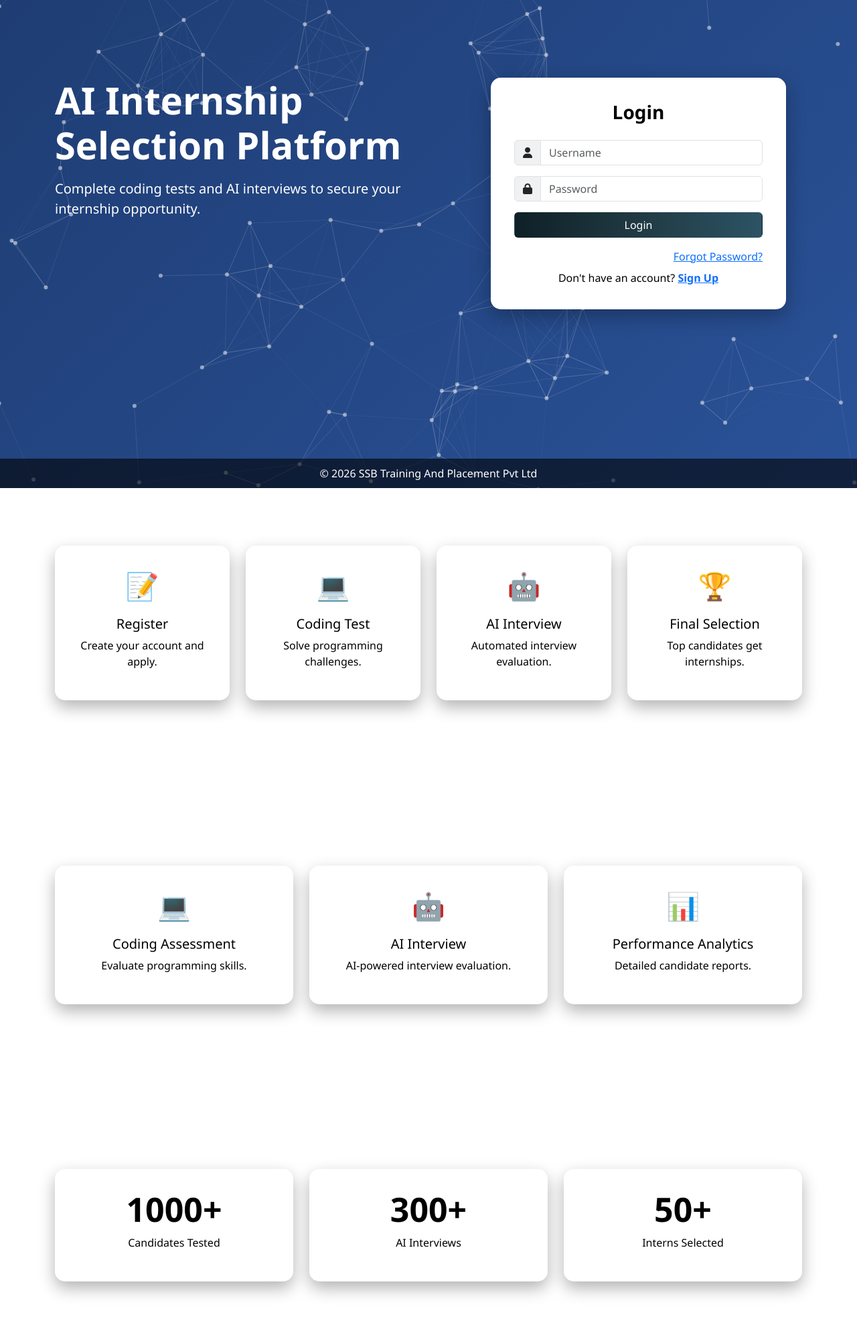
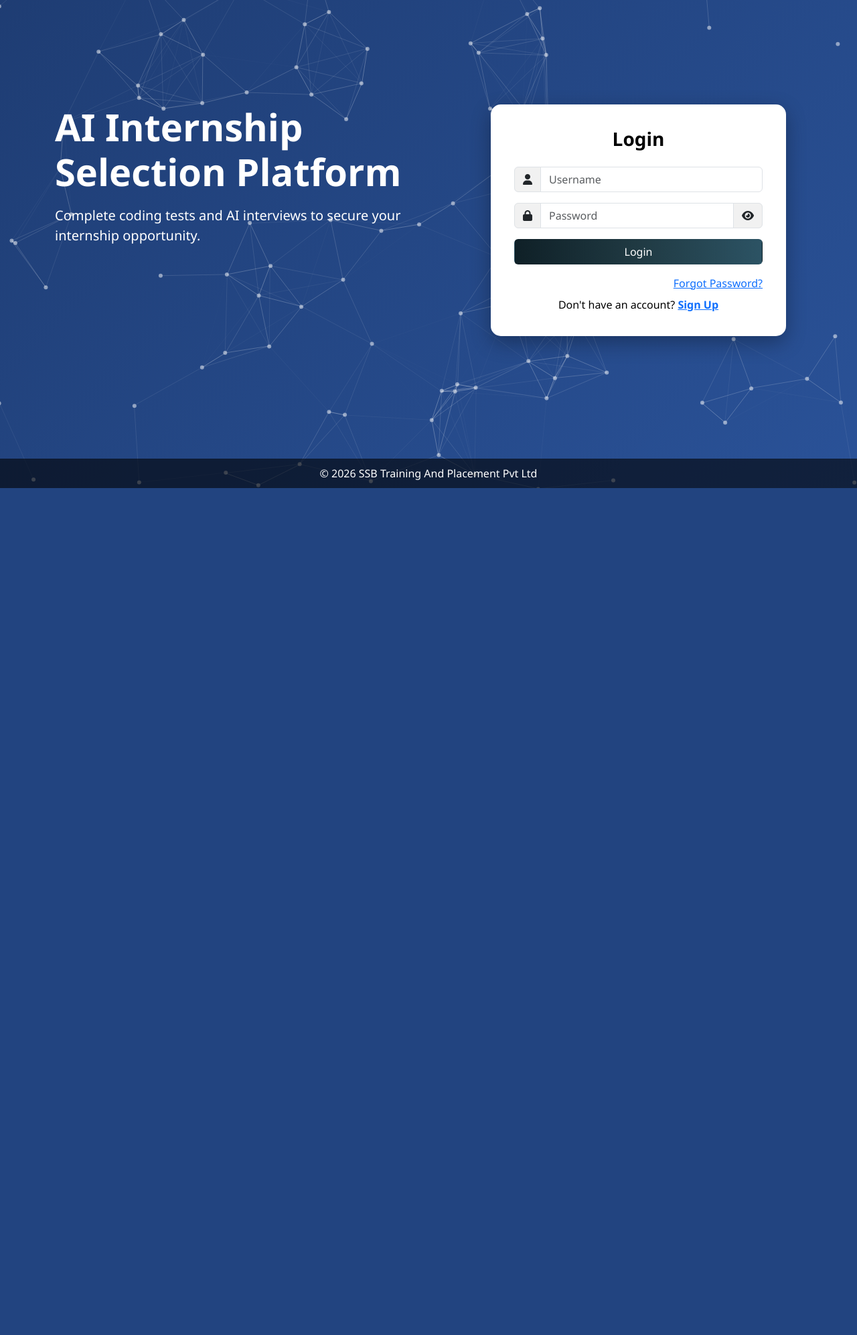
Before and after one commit to korapatisreedhar/SSB_PROJECTS, a Flask app: page / in a window 1280 px wide. Shown: the part 71-2065 px from the top of the page at 67% size. After the commit the page ends 800 px from the top, so only its background shows below. Run offline with Flask 3, Linux system fonts and the light colour scheme.

Commit message:
upadated 2:03

```diff
--- a/templates/admin_dashboard.html
+++ b/templates/admin_dashboard.html
@@ -146,7 +146,7 @@ width:100%;
 
 </a>
 
-<a href="/admin_dashboard" class="btn btn-light">Logout</a>
+<a href="/" class="btn btn-light">Logout</a>
 
 </div>
 
--- a/templates/login.html
+++ b/templates/login.html
@@ -1,4 +1,3 @@
-
 <!DOCTYPE html>
 <html lang="en">
 <head>
@@ -7,7 +6,6 @@
 <meta name="viewport" content="width=device-width, initial-scale=1">
 
 <title>SSB Training And Placement Pvt Ltd</title>
-
 
 <link rel="icon" href="{{ url_for('static', filename='media/logo.jpeg') }}">
 
@@ -29,8 +27,6 @@ display:flex;
 flex-direction:column;
 }
 
-/* PARTICLES */
-
 #particles-js{
 position:fixed;
 width:100%;
@@ -38,8 +34,6 @@ height:100%;
 background:linear-gradient(135deg,#1e3c72,#2a5298);
 z-index:-1;
 }
-
-/* NAVBAR */
 
 .navbar{
 background:rgba(0,0,0,0.6);
@@ -51,15 +45,11 @@ height:45px;
 margin-right:10px;
 }
 
-/* HERO */
-
 .hero{
 min-height:90vh;
 display:flex;
 align-items:center;
 }
-
-/* LOGIN CARD */
 
 .login-card{
 background:white;
@@ -71,14 +61,13 @@ box-shadow:0 10px 30px rgba(0,0,0,0.3);
 
 .input-group-text{
 background:#f1f1f1;
+cursor:pointer;
 }
 
 .btn-login{
 background:linear-gradient(90deg,#0f2027,#203a43,#2c5364);
 color:white;
 }
-
-/* FEATURE CARDS */
 
 .feature-card{
 background:white;
@@ -92,7 +81,6 @@ height:100%;
 
 .feature-card:hover{
 transform:translateY(-12px) scale(1.05);
-box-shadow:0 25px 50px rgba(0,0,0,0.5);
 }
 
 .feature-icon{
@@ -126,28 +114,116 @@ flex:1;
 
 </style>
 
+</head>
+
+<body>
+
+<div id="particles-js"></div>
+
+<!-- NAVBAR -->
+<nav class="navbar navbar-expand-lg navbar-dark fixed-top">
+<div class="container">
+
+<a class="navbar-brand d-flex align-items-center">
+<img src="{{ url_for('static', filename='media/logo.jpeg') }}" class="logo">
+<b>SSB Training And Placement Pvt Ltd</b>
+</a>
+
+<button class="navbar-toggler" data-bs-toggle="collapse" data-bs-target="#menu">
+<span class="navbar-toggler-icon"></span>
+</button>
+
+<div class="collapse navbar-collapse" id="menu">
+<ul class="navbar-nav ms-auto">
+
+<li class="nav-item"><a class="nav-link" href="#home">Home</a></li>
+<li class="nav-item"><a class="nav-link" href="#process">Selection Process</a></li>
+<li class="nav-item"><a class="nav-link" href="#features">Features</a></li>
+<li class="nav-item"><a class="nav-link" href="#stats">Statistics</a></li>
+
+</ul>
+</div>
+
+</div>
+</nav>
+
+<!-- HERO -->
+<div class="container hero" id="home">
+<div class="row w-100">
+
+<div class="col-lg-6">
+<h1 class="display-4 fw-bold">AI Internship Selection Platform</h1>
+<p class="lead mt-3">
+Complete coding tests and AI interviews to secure your internship opportunity.
+</p>
+</div>
+
+<!-- LOGIN -->
+<div class="col-lg-5 offset-lg-1">
+
+<div class="login-card">
+
+<h3 class="text-center mb-4"><b>Login</b></h3>
+
+<div class="input-group mb-3">
+<span class="input-group-text"><i class="fa fa-user"></i></span>
+<input id="username" class="form-control" placeholder="Username">
+</div>
+
+<!-- 🔥 PASSWORD WITH EYE -->
+<div class="input-group mb-3">
+<span class="input-group-text"><i class="fa fa-lock"></i></span>
+
+<input id="password" type="password" class="form-control" placeholder="Password">
+
+<span class="input-group-text" onclick="togglePassword()">
+<i id="eyeIcon" class="fa fa-eye"></i>
+</span>
+</div>
+
+<button onclick="login_api()" class="btn btn-login w-100 mb-3">
+Login
+</button>
+
+<div class="text-end">
+<a href="#" data-bs-toggle="modal" data-bs-target="#forgotModal">Forgot Password?</a>
+</div>
+
+<div class="text-center mt-2">
+Don't have an account?
+<a href="#" data-bs-toggle="modal" data-bs-target="#signupModal"><b>Sign Up</b></a>
+</div>
+
+</div>
+
+</div>
+
+</div>
+</div>
+
+<footer class="footer">
+© 2026 SSB Training And Placement Pvt Ltd
+</footer>
+
+<!-- 🔥 SCRIPTS -->
+
 <script>
-function login(){
 
-let username=document.getElementById("username").value
-let password=document.getElementById("password").value
+// SHOW/HIDE PASSWORD
+function togglePassword(){
+let password = document.getElementById("password");
+let icon = document.getElementById("eyeIcon");
 
-if(username==="admin" && password==="admin123"){
-alert("Admin Login Successful")
+if(password.type === "password"){
+password.type = "text";
+icon.classList.replace("fa-eye","fa-eye-slash");
+}else{
+password.type = "password";
+icon.classList.replace("fa-eye-slash","fa-eye");
+}
 }
 
-else if(username==="candidate" && password==="1234"){
-alert("Candidate Login Successful")
-}
-
-else{
-alert("Invalid Credentials")
-}
-
-}
-</script>
-<script>
-
+// LOGIN API
 function login_api(){
 
 let username=document.getElementById("username").value
@@ -190,320 +266,14 @@ alert("Server Error")
 
 }
 
-</script>
-
-</head>
-
-<body>
-
-<div id="particles-js"></div>
-
-<!-- NAVBAR -->
-
-<nav class="navbar navbar-expand-lg navbar-dark fixed-top">
-
-<div class="container">
-
-<a class="navbar-brand d-flex align-items-center">
-
-<img src="{{ url_for('static', filename='media/logo.jpeg') }}" class="logo">
-
-<b>SSB Training And Placement Pvt Ltd</b>
-
-</a>
-
-<button class="navbar-toggler" data-bs-toggle="collapse" data-bs-target="#menu">
-<span class="navbar-toggler-icon"></span>
-</button>
-
-<div class="collapse navbar-collapse" id="menu">
-
-<ul class="navbar-nav ms-auto">
-
-<li class="nav-item">
-<a class="nav-link" href="#home">Home</a>
-</li>
-
-<li class="nav-item">
-<a class="nav-link" href="#process">Selection Process</a>
-</li>
-
-<li class="nav-item">
-<a class="nav-link" href="#features">Features</a>
-</li>
-
-<li class="nav-item">
-<a class="nav-link" href="#stats">Statistics</a>
-</li>
-
-</ul>
-
-</div>
-
-</div>
-
-</nav>
-
-<!-- HERO -->
-
-<div class="container hero" id="home">
-
-<div class="row w-100">
-
-<div class="col-lg-6">
-
-<h1 class="display-4 fw-bold">AI Internship Selection Platform</h1>
-
-<p class="lead mt-3">
-Complete coding tests and AI interviews to secure your internship opportunity.
-</p>
-
-</div>
-
-<!-- LOGIN -->
-
-<div class="col-lg-5 offset-lg-1">
-
-<div class="login-card">
-
-<h3 class="text-center mb-4"><b>Login</b></h3>
-
-<div class="input-group mb-3">
-<span class="input-group-text">
-<i class="fa fa-user"></i>
-</span>
-<input id="username" class="form-control" placeholder="Username">
-</div>
-
-<div class="input-group mb-3">
-<span class="input-group-text">
-<i class="fa fa-lock"></i>
-</span>
-<input id="password" type="password" class="form-control" placeholder="Password">
-</div>
-
-<button onclick="login_api()" class="btn btn-login w-100 mb-3">
-Login
-</button>
-
-<div class="text-end">
-<a href="#" data-bs-toggle="modal" data-bs-target="#forgotModal">Forgot Password?</a>
-</div>
-
-<div class="text-center mt-2">
-Don't have an account?
-<a href="#" data-bs-toggle="modal" data-bs-target="#signupModal"><b>Sign Up</b></a>
-</div>
-
-</div>
-
-</div>
-
-</div>
-
-</div>
-
-<!-- SELECTION PROCESS -->
-
-<section class="container text-center" id="process">
-
-<h2 class="fw-bold mb-5">Selection Process</h2>
-
-<div class="row g-4">
-
-<div class="col-md-3">
-
-<a href="https://docs.google.com/forms/d/e/1FAIpQLSfF0T0u9tXyPXNabqZSjjEXSb63IAVA9N0rAphTFcI4MwhXsg/viewform?usp=header" target="_blank" style="text-decoration:none; color:inherit;">
-
-<div class="feature-card text-center">
-<div class="feature-icon">📝</div>
-<h5>Register</h5>
-<p>Create your account and apply.</p>
-</div>
-</a>
-</div>
-
-
-
-<div class="col-md-3">
-<a href="login.html" style="text-decoration:none; color:inherit;">
-<div class="feature-card text-center">
-<div class="feature-icon">💻</div>
-<h5>Coding Test</h5>
-<p>Solve programming challenges.</p>
-</div>
-</a>
-</div>
-
-
-<div class="col-md-3">
-<a href="login.html" style="text-decoration:none; color:inherit;">
-<div class="feature-card text-center">
-<div class="feature-icon">🤖</div>
-<h5>AI Interview</h5>
-<p>Automated interview evaluation.</p>
-</div>
-</a>
-</div>
-
-
-
-<div class="col-md-3">
-<a href="login.html" style="text-decoration:none; color:inherit;">
-<div class="feature-card text-center">
-<div class="feature-icon">🏆</div>
-<h5>Final Selection</h5>
-<p>Top candidates get internships.</p>
-</div>
-</a>
-</div>
-
-
-
-</div>
-
-</section>
-
-<!-- FEATURES -->
-
-<section class="container text-center" id="features">
-
-<h2 class="fw-bold mb-5">Platform Features</h2>
-
-<div class="row g-4">
-
-<div class="col-md-4">
-<div class="feature-card">
-<div class="feature-icon">💻</div>
-<h5>Coding Assessment</h5>
-<p>Evaluate programming skills.</p>
-</div>
-</div>
-
-<div class="col-md-4">
-<div class="feature-card">
-<div class="feature-icon">🤖</div>
-<h5>AI Interview</h5>
-<p>AI-powered interview evaluation.</p>
-</div>
-</div>
-
-<div class="col-md-4">
-<div class="feature-card">
-<div class="feature-icon">📊</div>
-<h5>Performance Analytics</h5>
-<p>Detailed candidate reports.</p>
-</div>
-</div>
-
-</div>
-
-</section>
-
-<!-- STATS -->
-
-<section class="container text-center stats" id="stats">
-
-<h2 class="fw-bold mb-5">Platform Statistics</h2>
-
-<div class="row g-4">
-
-<div class="col-md-4">
-<div class="feature-card">
-<h1>1000+</h1>
-<p>Candidates Tested</p>
-</div>
-</div>
-
-<div class="col-md-4">
-<div class="feature-card">
-<h1>300+</h1>
-<p>AI Interviews</p>
-</div>
-</div>
-
-<div class="col-md-4">
-<div class="feature-card">
-<h1>50+</h1>
-<p>Interns Selected</p>
-</div>
-</div>
-
-</div>
-
-</section>
-
-<footer class="footer">
-© 2026 SSB Training And Placement Pvt Ltd
-</footer>
-
-<!-- SIGNUP MODAL -->
-
-<div class="modal fade" id="signupModal">
-
-<div class="modal-dialog">
-<div class="modal-content">
-
-<div class="modal-header">
-<h5>Sign Up</h5>
-<button class="btn-close" data-bs-dismiss="modal"></button>
-</div>
-
-<div class="modal-body">
-
-<input class="form-control mb-3" placeholder="Full Name">
-
-<input class="form-control mb-3" placeholder="Email">
-
-<input class="form-control mb-3" placeholder="Username">
-
-<input type="password" class="form-control mb-3" placeholder="Password">
-
-<button class="btn btn-primary w-100">Create Account</button>
-
-</div>
-
-</div>
-</div>
-
-</div>
-
-<!-- FORGOT PASSWORD -->
-
-<div class="modal fade" id="forgotModal">
-
-<div class="modal-dialog">
-<div class="modal-content">
-
-<div class="modal-header">
-<h5>Reset Password</h5>
-<button class="btn-close" data-bs-dismiss="modal"></button>
-</div>
-
-<div class="modal-body">
-
-<input class="form-control mb-3" placeholder="Enter your email">
-
-<button class="btn btn-danger w-100">Send Reset Link</button>
-
-</div>
-
-</div>
-</div>
-
-</div>
-
-<script>
-
+// PARTICLES
 particlesJS("particles-js",{
-
 particles:{
 number:{value:80},
 color:{value:"#ffffff"},
 shape:{type:"circle"},
 opacity:{value:0.5},
 size:{value:3},
-
 line_linked:{
 enable:true,
 distance:150,
@@ -511,15 +281,9 @@ color:"#ffffff",
 opacity:0.4,
 width:1
 },
-
-move:{
-enable:true,
-speed:3
+move:{enable:true,speed:3}
 }
-
-}
-
-})
+});
 
 </script>
 
```
Also changed, not shown: templates/dashboard.html (+6 -6 lines), templates/mcq_test.html (+31 -17 lines), database.db.
